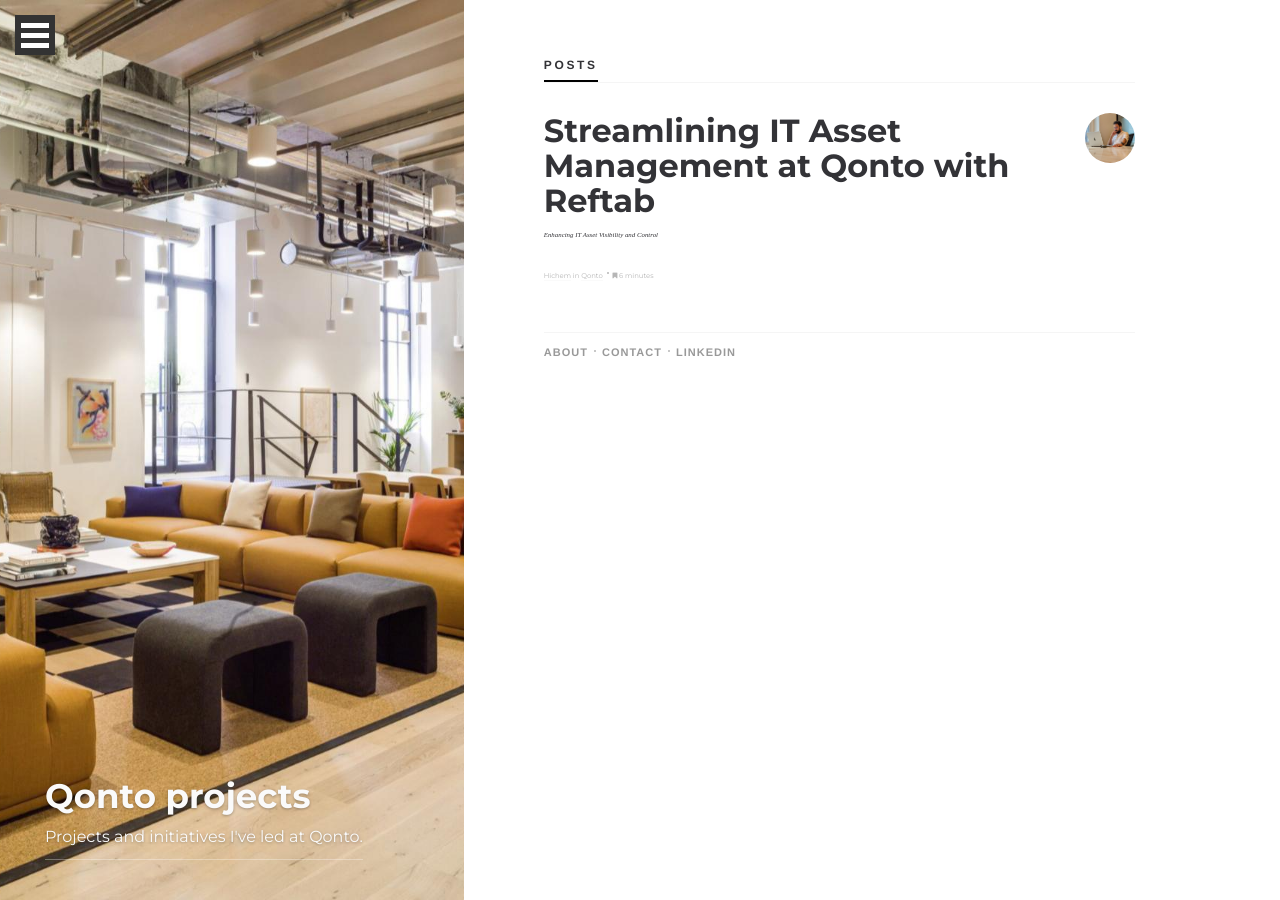
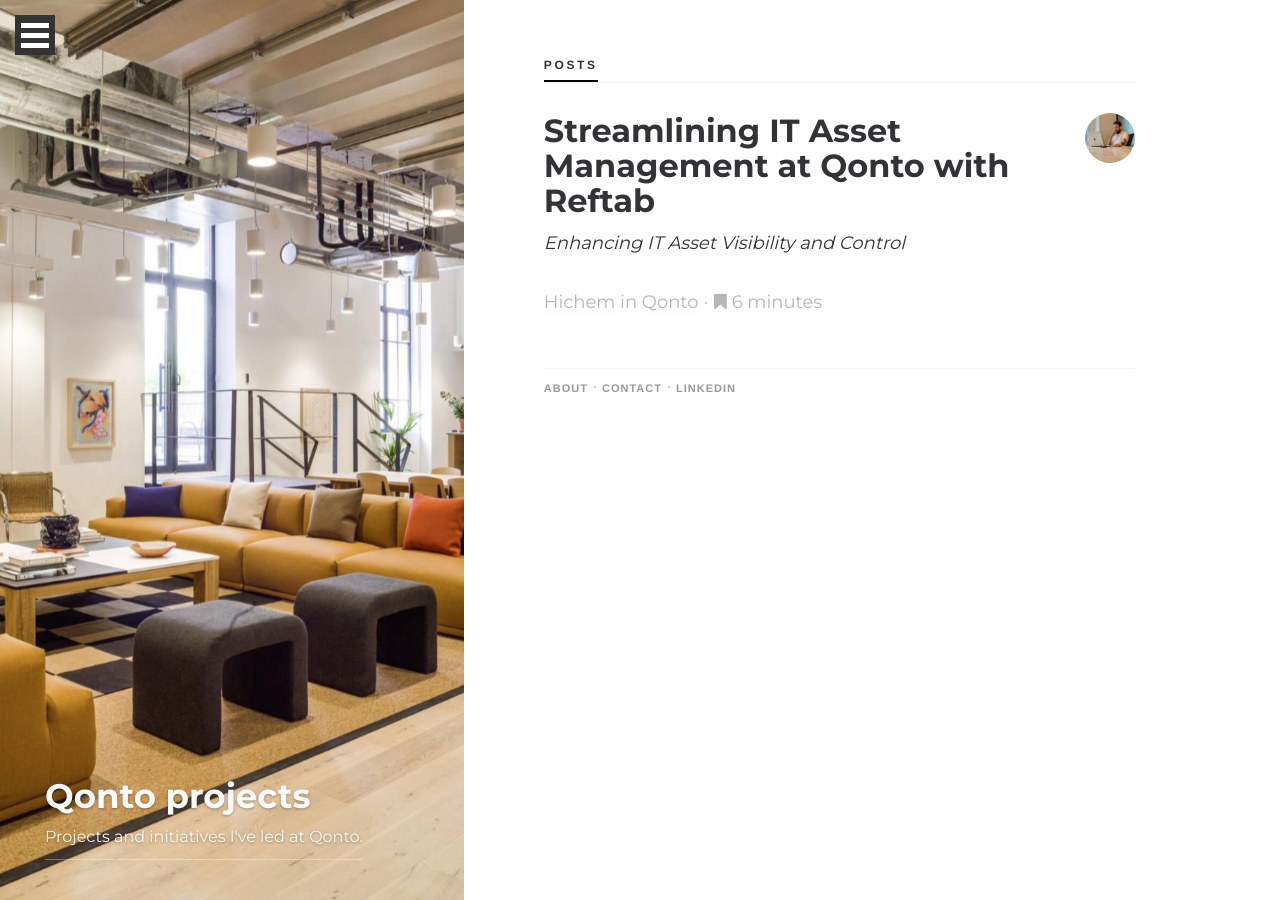
Before and after one commit to HichemBM/hichembm.github.io, a Jekyll site: the page built from category/qonto/index.html, in a window 1280 px wide. Built offline with Jekyll 4.4.1, drawn with Linux system fonts in a browser that asks for light colours.

Commit message:
reverting the latest change in .scss file

```diff
--- a/css/main.scss
+++ b/css/main.scss
@@ -11,11 +11,9 @@
 /* All paragraph text in content areas */
 .main-content p,
 .post-content p,
-.post-excerpt p,
-.main-content li,   /* Targeting list items directly */
-.post-content li {   /* Targeting list items directly */
-    font-size: 1.1em !important;      /* Unifies the font size */
-    line-height: 1.7 !important;    /* Improves spacing for readability */
+.post-excerpt p {
+    font-family: 'Montserrat', sans-serif !important;
+    font-weight: 400 !important;
 }
 
 /* Other elements */
```
Also changed, not shown: 1 other file.
